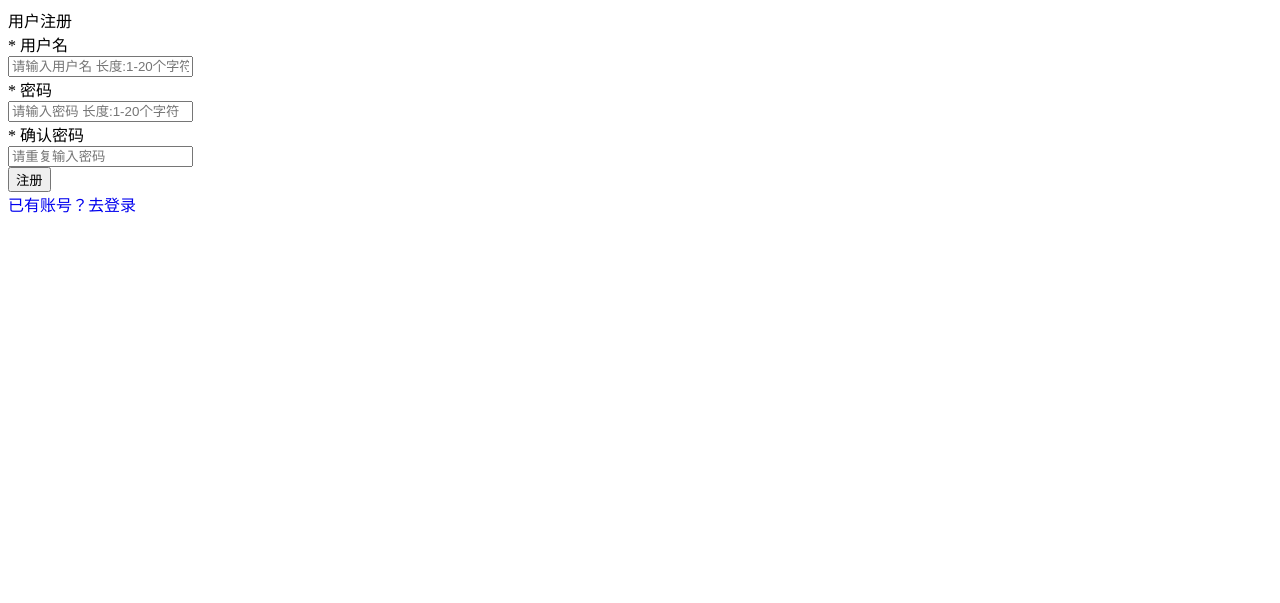
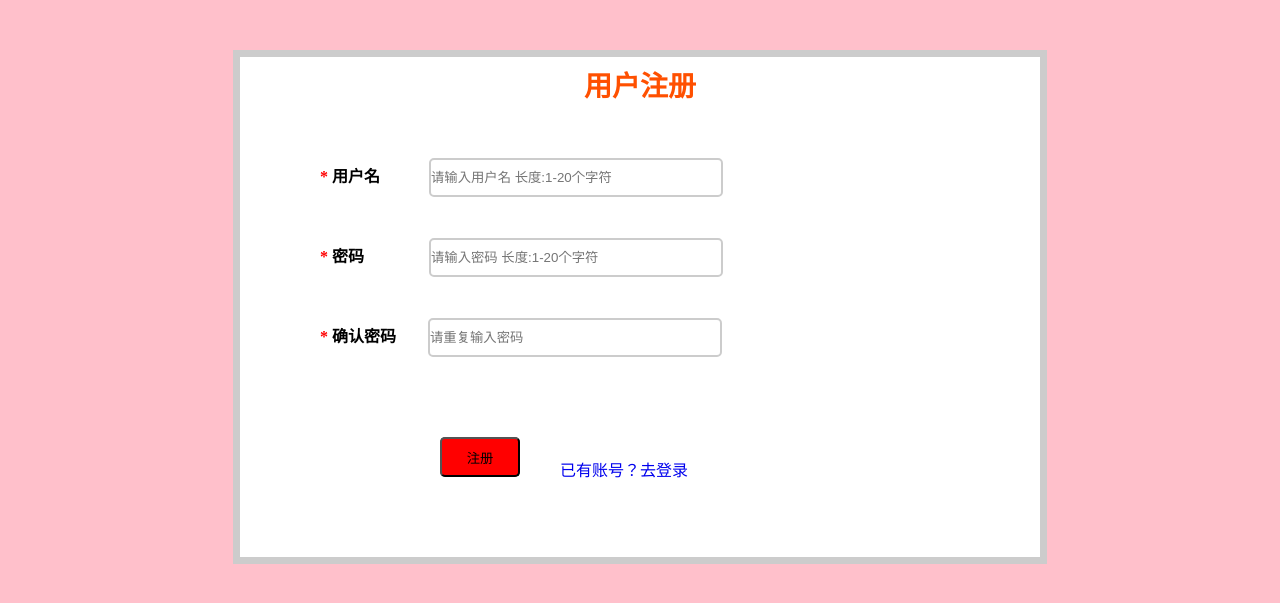
Before and after one commit to deleteDatabaseAndRunAway/musiclivesmatter, a Django app: template templates/user_Register.html in a window 1280 px wide. Shown: the top 603 px of the page. Run offline with Django 3.2, Linux system fonts and the light colour scheme; the template is opened without the code that fills it, so the values that code supplies are empty.

Commit message:
fix -index1

```diff
--- a/templates/index.html
+++ b/templates/index.html
@@ -140,8 +140,9 @@
         </div>
         <div class="card">
             <h2>已有歌单</h2>
-            <div class="fakeimg" style="height:200px;">图片</div>
-            <p>一些歌曲...</p>
+            {% for song in songs %}
+            {{ song.song_id }}
+            {% endfor %}
         </div>
         <div class="card">
             <h2>歌单热度</h2>
--- a/templates/user_Register.html
+++ b/templates/user_Register.html
@@ -3,8 +3,7 @@
 <head>
     <meta charset="UTF-8">
     <title>账户注册</title>
-
-
+    <link rel="stylesheet" type="text/css" href="user_style.css" />
 </head>
 <body>
 <div class="container">
@@ -23,17 +22,17 @@
 
             <div class="userPassword-box">
                 <span class="require">*</span>
-                <label for="password">密码</label>
+                <label for="userPassword">密码</label>
                 <div class="userPassword-input">
-                    <input type="password" id="password" name="password" placeholder="请输入密码 长度:1-20个字符" />
+                    <input type="password" id="userPassword" name="userPassword" placeholder="请输入密码 长度:1-20个字符" />
                 </div>
             </div>
 
             <div class="userRePassword-box">
                 <span class="require">*</span>
-                <label for="repeat_password">确认密码</label>
+                <label for="userRePassword">确认密码</label>
                 <div class="userRePassword-input">
-                    <input type="password" id="repeat_password" name="repeat_password" placeholder="请重复输入密码" />
+                    <input type="password" id="userRePassword" name="userRePassword" placeholder="请重复输入密码" />
                 </div>
             </div>
 
--- a/templates/user_delete.html
+++ b/templates/user_delete.html
@@ -3,7 +3,7 @@
 <head>
     <meta charset="UTF-8">
     <title>用户注销</title>
-    <link rel="stylesheet" type="text/css" href="../static/css/user_style.css" />
+    <link rel="stylesheet" type="text/css" href="user_style.css" />
 <body>
 <div class="container">
     <div class="register-box">
--- a/templates/user_login.html
+++ b/templates/user_login.html
@@ -3,14 +3,14 @@
 <head>
     <meta charset="UTF-8">
     <title>用户登录</title>
-    <link rel="stylesheet" type="text/css" href="../static/css/user_style.css" />
+    <link rel="stylesheet" type="text/css" href="user_style.css" />
 <body>
 <div class="container">
     <div class="register-box">
         <div class="title-box">
             <span>用户登录</span>
         </div>
-        <form method="post" enctype="multipart/form-data">
+        <form action="#" method="post">
             <div class="username-box">
                 <span class="require">*</span>
                 <label for="username">用户名</label>
@@ -30,6 +30,7 @@
             <div class="submit-box">
                 <input id = "submit-button" type="submit" value="登录">
             </div>
+
         </form>
     </div>
 </div>
--- /dev/null
+++ b/templates/user_style.css
@@ -0,0 +1,137 @@
+body, input {
+    margin: 0;
+    padding: 0;
+    background: pink;
+}
+
+input {
+    display: inline-block;
+    background: #fff;
+}
+
+.container {
+    width: 100%;
+}
+
+.register-box {
+    position: relative;
+    height: 500px;
+    width: 800px;
+    top: 50px;
+    margin: 0 auto;
+    z-index: 99999;
+    background: #ffffff;
+    border: 7px solid #ccc;
+}
+
+.title-box {
+    position: absolute;
+    width: 300px;
+    height: 50px;
+    margin-left: 250px;
+    margin-top: 5px;
+    text-align: center;
+    font-size: 28px;
+    font-weight: 800;
+    color: #ff5000;
+    line-height: 50px;
+}
+
+.username-box {
+    position: absolute;
+    width: 420px;
+    height: 40px;
+    line-height: 40px;
+    margin-top: 100px;
+    margin-left: 80px;
+    font-weight: 700;
+}
+
+.username-input {
+    display: inline-block;
+    margin-left: 45px;
+    /*background: green;*/
+}
+
+#username {
+    height: 35px;
+    width: 290px;
+    border: 2px solid #ccc;
+    border-radius: 5px;
+}
+
+.userPassword-box {
+    position: absolute;
+    width: 420px;
+    height: 40px;
+    line-height: 40px;
+    margin-top: 180px;
+    margin-left: 80px;
+    font-weight: 700;
+}
+
+.userPassword-input {
+    display: inline-block;
+    margin-left: 61px;
+}
+
+#userPassword {
+    height: 35px;
+    width: 290px;
+    border: 2px solid #ccc;
+    border-radius: 5px;
+}
+
+.userRePassword-box {
+    position: absolute;
+    width: 420px;
+    height: 40px;
+    line-height: 40px;
+    margin-top: 260px;
+    margin-left: 80px;
+    font-weight: 700;
+}
+
+.userRePassword-input {
+    display: inline-block;
+    margin-left: 28px;
+}
+
+#userRePassword {
+    height: 35px;
+    width: 290px;
+    border: 2px solid #ccc;
+    border-radius: 5px;
+}
+
+.require {
+    color: red;
+}
+
+.submit-box {
+    position: absolute;
+    width: 80px;
+    height: 40px;
+    line-height: 40px;
+    margin-top: 380px;
+    margin-left: 200px;
+    border-radius: 5px;
+    background: grey;
+}
+
+#submit-button {
+    display: inline-block;
+    width: 80px;
+    height: 40px;
+    border-radius: 5px;
+    background: #ff0000;
+}
+
+.goLogin-box {
+    position: absolute;
+    width: 150px;
+    height: 20px;
+    margin-top: 400px;
+    margin-left: 320px;
+
+}
```
